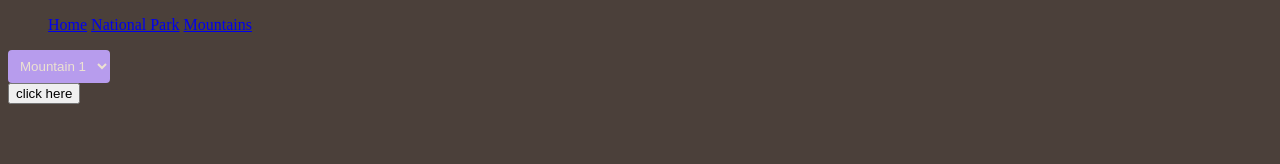
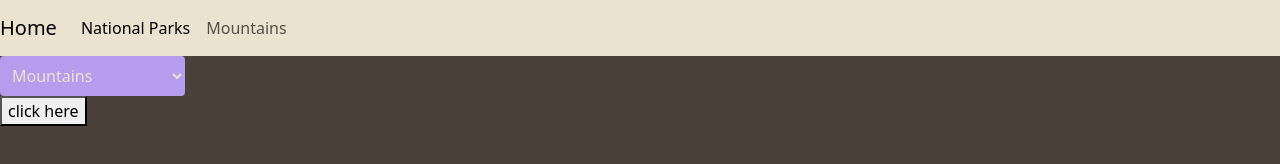
Before and after one commit to perazae/TravelSiteWebsite, a plain HTML site: page mountains.html in a window 1280 px wide. Both pictures are taken after a click on the button "click here". Drawn offline with nearby package versions, Linux system fonts and the light colour scheme.

Commit message:
Finished Functionality in National Park and Added Functionality to Mountains Page

```diff
--- a/mountains.html
+++ b/mountains.html
@@ -6,47 +6,57 @@
     <meta http-equiv="X-UA-Compatible" content="IE=edge">
     <meta name="viewport" content="width=device-width, initial-scale=1.0">
     <title>Basic Project Template</title>
+    <link href="https://cdn.jsdelivr.net/npm/bootstrap@5.3.2/dist/css/bootstrap.min.css" rel="stylesheet" integrity="sha384-T3c6CoIi6uLrA9TneNEoa7RxnatzjcDSCmG1MXxSR1GAsXEV/Dwwykc2MPK8M2HN" crossorigin="anonymous">
     <link rel="stylesheet" href="css/style.css">
 
 </head>
 
 <body>
     <header>
-        <nav>
-            <ul>
-                <a href="index.html">Home</a>
-                <a href="nationalpark.html">National Park</a>
-                <a href="mountains.html">Mountains</a>
+        <nav class="navbar navbar-expand-lg custom-navbar"
+        <div class="container-fluid">
+          <a class="navbar-brand" href="index.html">Home</a>
+          <button class="navbar-toggler" type="button" data-bs-toggle="collapse" data-bs-target="#navbarNavDropdown" aria-controls="navbarNavDropdown" aria-expanded="false" aria-label="Toggle navigation">
+            <span class="navbar-toggler-icon"></span>
+          </button>
+          <div class="collapse navbar-collapse" id="navbarNavDropdown">
+            <ul class="navbar-nav">
+              <li class="nav-item">
+                <a class="nav-link active" aria-current="page" href="nationalpark.html">National Parks</a>
+              </li>
+              <li class="nav-item">
+                <a class="nav-link" href="mountains.html">Mountains</a>
+              </li>
             </ul>
+          </div>
+        </div>
+      </nav>
 
-        </nav>
 
-        <select id="mountain">
-            <option>Mountain 1</option>
-            <option>Mountain 1</option>
-            <option>Mountain 1</option>
-            <option>Mountain 1</option>
-        </select>
 
     </header>
     <main>
-        <div id="app"></div>
-        <div id="locations"></div>
+        <select id="mountain">
+            <option>Mountains</option>
+        </select>
+
         <div id="mountains"></div>
 
-        <div id=""></div>
 
 
-        <button onclick="loadData();">
+
+        <button id = "submitBtn">
             click here
         </button>
 
     </main>
     <footer>
     </footer>
+
+    <script src="scripts/mountainDisplay.js"></script>
     <script src="scripts/mountainData.js"></script>
-
-    <script src="scripts/mountains.js"></script>
+    <!-- <script src="scripts/app.js"></script> -->
+    <script src="https://cdn.jsdelivr.net/npm/bootstrap@5.3.2/dist/js/bootstrap.bundle.min.js" integrity="sha384-C6RzsynM9kWDrMNeT87bh95OGNyZPhcTNXj1NW7RuBCsyN/o0jlpcV8Qyq46cDfL" crossorigin="anonymous"></script>
 </body>
 
 </html>
--- /dev/null
+++ b/scripts/mountainDisplay.js
@@ -0,0 +1,36 @@
+"use strict";
+window.onload = () => {
+    addingMountainsToDropdown();
+}
+function addingMountainsToDropdown(){
+    const mountains = document.getElementById("mountain");
+    mountainsArray.forEach(function (mountain){
+        //create mountain option for dropdown id
+        let option = document.createElement("option");
+        //set option value to the new element by ID
+        option.value = mountain.name;
+        option.textContent = mountain.name;
+
+        mountains.appendChild(option)
+    }
+    )
+};
+
+const submitButton = document.getElementById("submitBtn");
+ submitButton.addEventListener('click', mountainTemplate);
+function mountainTemplate() {
+  const grabMountain = document.getElementById("mountain").value;
+  const mountainName = mountainsArray.find(title => title.name == grabMountain);
+
+  let message = `
+    <div class="mountain">
+    <img class="mountain-photo" src="images/${mountainName.img}">
+    <h2 class="mountain-name">${mountainName.name} <span class="species">(${mountainName.elevation} feet)</span></h2>
+    <h4 class="mountain-desc">${mountainName.desc} </h4>
+    <p><strong>Effort:</strong> ${mountainName.effort}</p>
+
+
+    </div>
+    `;
+    document.getElementById("mountains").innerHTML = message;
+}
--- a/scripts/parkTypeData.js
+++ b/scripts/parkTypeData.js
@@ -1,4 +1,5 @@
 const parkTypesArray = [
+    "All",
     "National Park",
     "National Monument",
     "Recreation Area",
```
Also changed, not shown: index.html (+17 -9 lines), nationalpark.html (+1 -1 lines), scripts/app.js (+23 -13 lines), css/style.css (line endings or trailing spaces).
